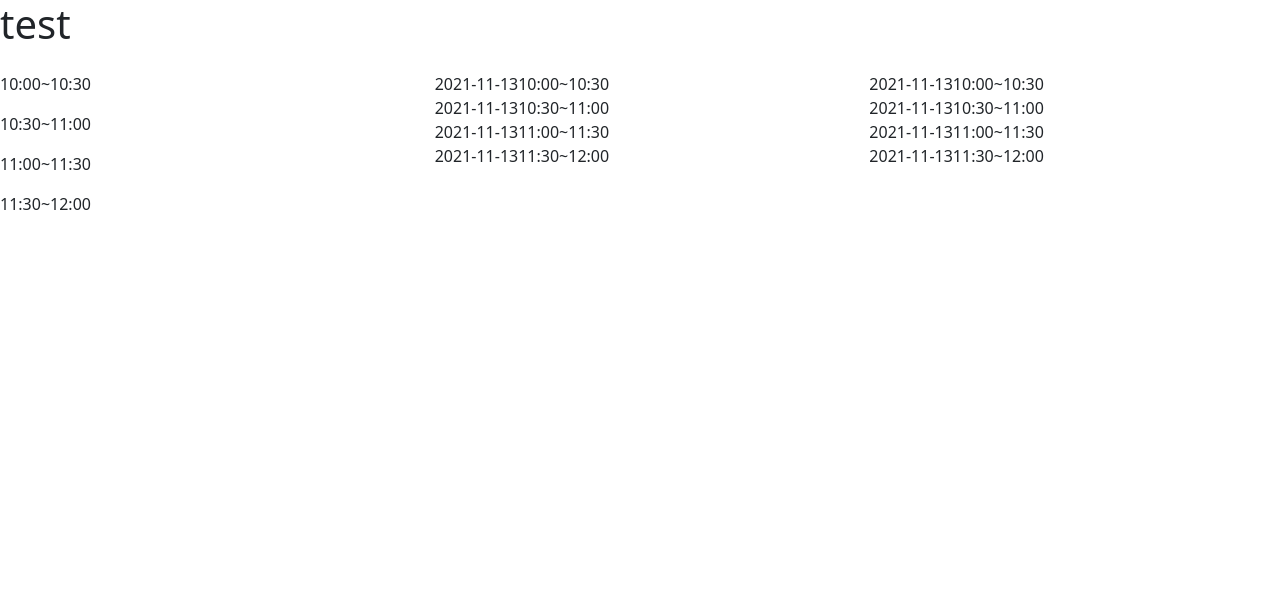
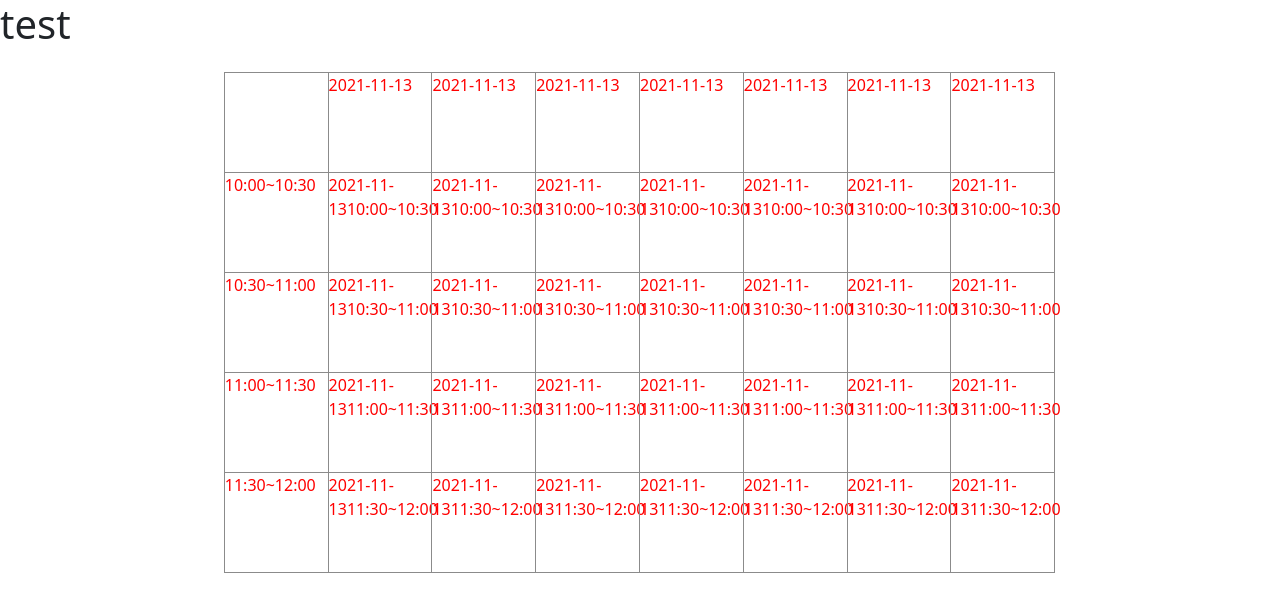
Before and after one commit to yuzuki-aritomo/ReserveTaskFrontend, a Next.js app in the folder next-app/: page /cal_week in a window 1280 px wide. Shown: the top 612 px of the page. Built offline with nearby package versions, Linux system fonts and the light colour scheme.

Commit message:
add: css moduleの割当

```diff
--- a/next-app/src/components/calendar_week/CalWeek.tsx
+++ b/next-app/src/components/calendar_week/CalWeek.tsx
@@ -1,6 +1,6 @@
 import {FC} from 'react'
 import { Row, Col } from "react-bootstrap"
-
+import styles from "styles/calWeek.module.css"
 
 type CalTimeProps = {
   day: string,
@@ -8,7 +8,7 @@ type CalTimeProps = {
 }
 const CalTime: FC<CalTimeProps> = (props) => {
   return(
-    <div>
+    <div className={ styles.cal_time }>
       { props.day }
       { props.time }
     </div>
@@ -29,11 +29,17 @@ const CalDay: FC<CalDayProps> = ( props ) => {
   return(
     <div>
       { props.titleFlag &&
-        timeline.map((value, index) => <p key={index}>{value}</p> )
+        <div className={ styles.cal_time }></div>
+      }
+      { !props.titleFlag &&
+        <div className={ styles.cal_time }>{ props.day }</div>
+      }
+      { props.titleFlag &&
+        timeline.map((value, index) => <div className={ styles.cal_time } key={index}>{value}</div> )
       }
       { !props.titleFlag &&
         timeline.map((value, index) =>
-          <CalTime key={index} day={props.day} time={ value } />
+          <CalTime key={index} day={props.day} time={ value }/>
         )
       }
     </div>
@@ -44,17 +50,34 @@ const CalWeek: FC = () => {
   return(
     <div>
       <h1>test</h1>
+      <div className={styles.cal}>
         <Row className="justify-content-md-center mt-4">
-        <Col md={4}>
+          <Col md={4} className={ styles.cal_day }>
             <CalDay titleFlag={ true } day='2021-11-13'/>
           </Col>
-        <Col md={4}>
+          <Col md={4} className={ styles.cal_day }>
             <CalDay titleFlag={ false } day='2021-11-13'/>
           </Col>
-        <Col md={4}>
+          <Col md={4} className={ styles.cal_day }>
+            <CalDay titleFlag={ false } day='2021-11-13'/>
+          </Col>
+          <Col md={4} className={ styles.cal_day }>
+            <CalDay titleFlag={ false } day='2021-11-13'/>
+          </Col>
+          <Col md={4} className={ styles.cal_day }>
+            <CalDay titleFlag={ false } day='2021-11-13'/>
+          </Col>
+          <Col md={4} className={ styles.cal_day }>
+            <CalDay titleFlag={ false } day='2021-11-13'/>
+          </Col>
+          <Col md={4} className={ styles.cal_day }>
+            <CalDay titleFlag={ false } day='2021-11-13'/>
+          </Col>
+          <Col md={4} className={ styles.cal_day }>
             <CalDay titleFlag={ false } day='2021-11-13'/>
           </Col>
         </Row>
+      </div>
     </div>
   )
 }
--- /dev/null
+++ b/next-app/styles/calWeek.module.css
@@ -0,0 +1,21 @@
+.cal {
+  width: 80%;
+  margin: 0 auto;
+}
+.cal_time {
+  border-bottom: solid 1px rgb(139, 139, 139);
+  height: 100px;
+  color: red;
+  margin: 0;
+}
+.cal_time:hover {
+  background-color: aqua;
+}
+
+.cal_day {
+  width: 10%;
+  border: solid 1px rgb(139, 139, 139);
+  border-bottom: none;
+  margin-left: -1px;
+  padding: 0;
+}
```
Lines whose indentation alone changed are shown as unchanged.
